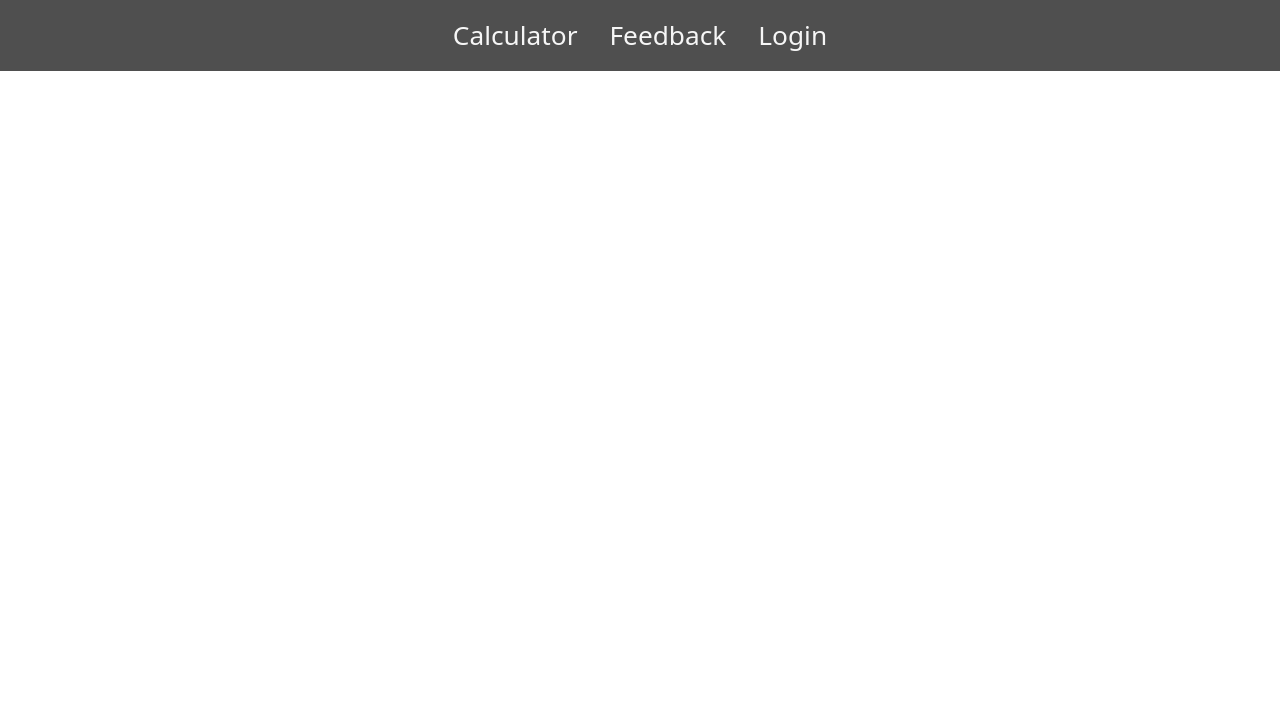
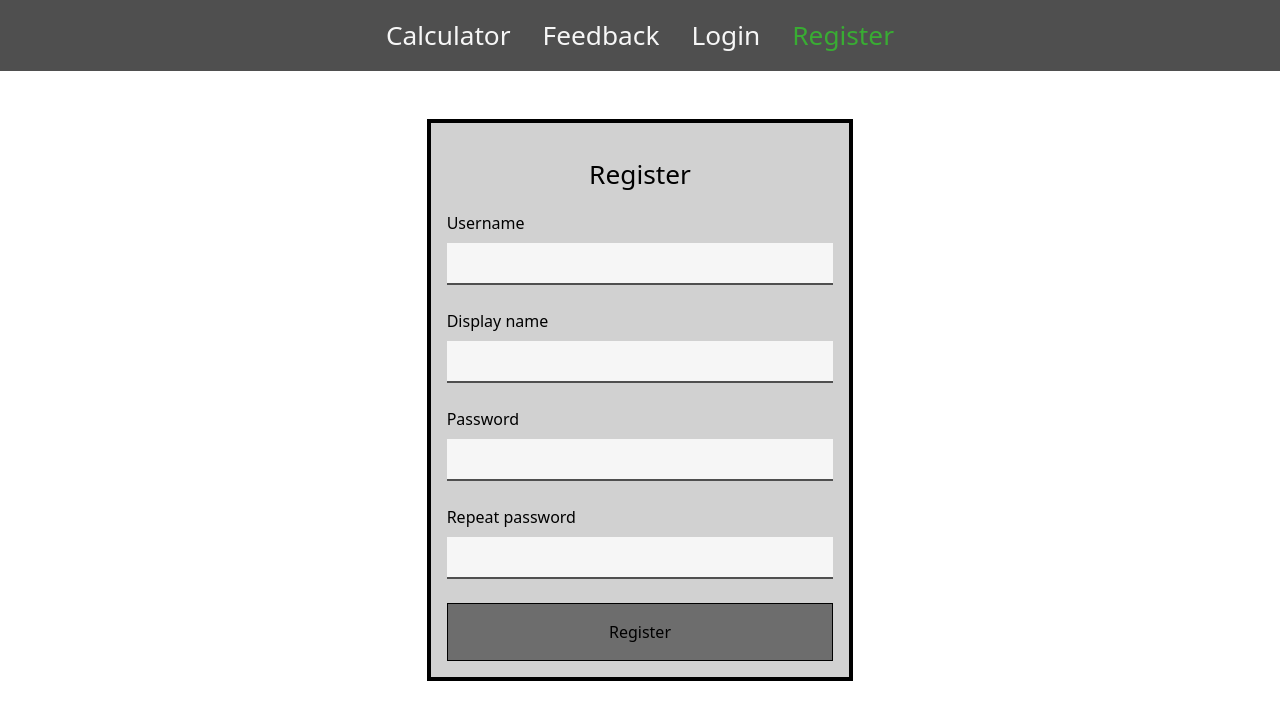
Before and after one commit to BeatsuDev/fullstack-2025, a Vue app in the folder frontend/: page /register in a window 1280 px wide. Shown: the top 720 px of the page. Built offline with nearby package versions, Linux system fonts and the light colour scheme; the HTML template or start-up script is replaced by a standard one.

Commit message:
feat: add register page

```diff
--- a/frontend/src/layouts/DefaultLayout.vue
+++ b/frontend/src/layouts/DefaultLayout.vue
@@ -17,6 +17,7 @@ const navigationRoutes = [
     { path: "/", text: "Calculator" },
     { path: "/feedback", text: "Feedback" },
     { path: "/login", text: "Login" },
+    { path: "/register", text: "Register" },
 ] as const;
 </script>
 
--- a/frontend/src/router/index.ts
+++ b/frontend/src/router/index.ts
@@ -20,6 +20,11 @@ const router = createRouter({
             name: "login",
             component: () => import("../views/LoginView.vue"),
         },
+        {
+            path: "/register",
+            name: "register",
+            component: () => import("../views/RegisterView.vue"),
+        },
     ],
 });
 
--- /dev/null
+++ b/frontend/src/views/RegisterView.vue
@@ -0,0 +1,189 @@
+<template>
+    <main id="register-view">
+        <div id="register-container">
+            <h1 id="register-title">Register</h1>
+            <form @submit.prevent="register">
+                <div>
+                    <label for="username">Username</label>
+                    <input id="username" v-model="formData.username" type="text" required
+                        @keydown="() => showError.username = false" @blur="() => showError.username = true" />
+                    <p cy-name-input-error style="color: red;"
+                        v-if="showError.username && formattedError && formattedError.username">
+                        {{ formattedError.username._errors[0] }}
+                    </p>
+                </div>
+                <div>
+                    <label for="display-name">Display name</label>
+                    <input id="display-name" v-model="formData.displayName" type="text" required
+                        @keydown="() => showError.displayName = false" @blur="() => showError.displayName = true" />
+                    <p cy-name-input-error style="color: red;"
+                        v-if="showError.displayName && formattedError && formattedError.displayName">
+                        {{ formattedError.displayName._errors[0] }}
+                    </p>
+                </div>
+                <div>
+                    <label for="password">Password</label>
+                    <input id="password" v-model="formData.password" type="password" required
+                        @keydown="() => showError.password = false" @blur="() => showError.password = true" />
+                    <p cy-password-input-error style="color: red;"
+                        v-if="showError.password && formattedError && formattedError.password">
+                        {{ formattedError.password._errors[0] }}
+                    </p>
+                </div>
+                <div>
+                    <label for="repeat-password">Repeat password</label>
+                    <input id="repeat-password" v-model="formData.repeatPassword" type="password" required
+                        @keydown="() => showError.repeatPassword = false"
+                        @blur="() => showError.repeatPassword = true" />
+                    <p cy-password-input-error style="color: red;"
+                        v-if="showError.repeatPassword && formattedError && formattedError.repeatPassword">
+                        {{ formattedError.repeatPassword._errors[0] }}
+                    </p>
+                </div>
+                <button type="submit" :disabled="!!formattedError">Register</button>
+            </form>
+        </div>
+    </main>
+</template>
+
+<script setup lang="ts">
+import { reactive, computed } from "vue";
+import { z, type ZodFormattedError } from "zod";
+import router from "@/router";
+
+import type { components } from "@/types/api"
+
+
+const schema = z.object({
+    username: z.string().nonempty("Username is required."),
+    displayName: z.string().max(30, "Display name must be at most 30 characters long."),
+    password: z.string().min(8, "Password must be at least 8 characters long."),
+    repeatPassword: z.string().refine((data) => data === formData.password, {
+        message: "Passwords do not match.",
+    }),
+});
+
+const formData = reactive({
+    username: "",
+    displayName: "",
+    password: "",
+    repeatPassword: "",
+});
+
+const showError = reactive({
+    username: false,
+    displayName: false,
+    password: false,
+    repeatPassword: false,
+});
+
+const formattedError = computed<ZodFormattedError<typeof formData> | null>(() => {
+    const result = schema.safeParse(formData);
+    return result.error?.format() ?? null;
+});
+
+async function register() {
+    const result = schema.safeParse(formData);
+
+    if (!result.success) {
+        showError.username = true;
+        showError.displayName = true;
+        showError.password = true;
+        showError.repeatPassword = true;
+        return;
+    }
+
+    try {
+        const { repeatPassword, ...data } = formData;
+        const response = await fetch(import.meta.env.VITE_API_BASE_URL + "/user", {
+            method: "POST",
+            headers: {
+                "Accept": "application/json",
+                "Content-Type": "application/json",
+            },
+            body: JSON.stringify(data satisfies components["schemas"]["NewUserRequest"]),
+        });
+
+        if (response.ok) {
+            console.log(await response.json())
+            router.push("/");
+        } else {
+            alert("Login failed!");
+        }
+    } catch (error) {
+        console.error(error);
+        alert("Network error. Is the backend server running?");
+    }
+}
+</script>
+
+<style scoped>
+#register-view {
+    display: grid;
+    grid-template-columns: repeat(12, 1fr);
+    padding-top: var(--spacing-12);
+}
+
+#register-container {
+    background-color: var(--color-neutral-200);
+    border: var(--spacing-1) solid black;
+    padding: var(--spacing-4);
+    grid-column: 2 / -2;
+}
+
+@media (min-width: 768px) {
+    #register-container {
+        grid-column: 3 / -3;
+    }
+}
+
+@media (min-width: 1024px) {
+    #register-container {
+        grid-column: 4 / -4;
+    }
+}
+
+@media (min-width: 1280px) {
+    #register-container {
+        grid-column: 5 / -5;
+    }
+}
+
+form {
+    display: flex;
+    flex-direction: column;
+    gap: var(--spacing-4);
+}
+
+#register-title {
+    text-align: center;
+    font-size: var(--text-3xl);
+    margin-block: var(--spacing-4);
+}
+
+input {
+    width: 100%;
+    padding: var(--spacing-2);
+    margin-block: var(--spacing-2);
+    border-bottom: 2px solid var(--color-neutral-700);
+    background-color: var(--color-neutral-50);
+}
+
+button {
+    border: 1px solid black;
+    padding: var(--spacing-4);
+}
+
+button:disabled {
+    background-color: var(--color-neutral-500);
+    cursor: not-allowed;
+}
+
+button:not(:disabled) {
+    background-color: var(--color-primary-400);
+}
+
+button:not(:disabled):hover {
+    background-color: var(--color-primary-500);
+}
+</style>
```
